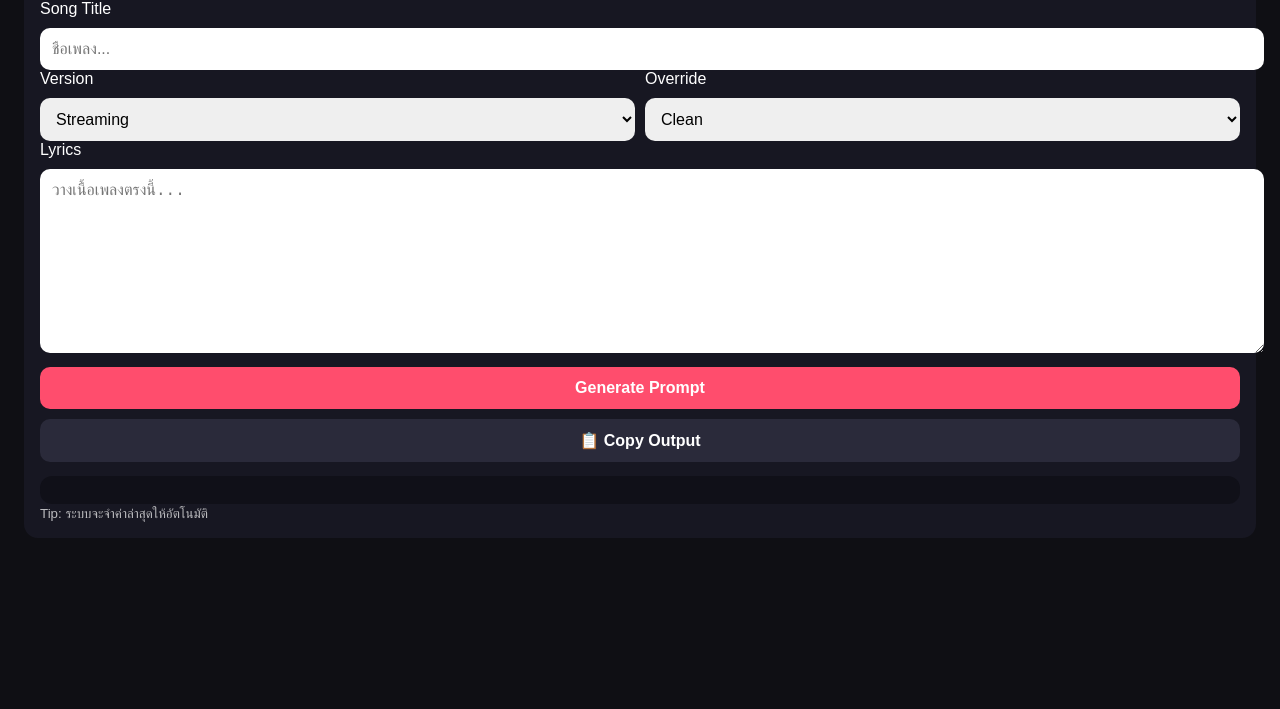
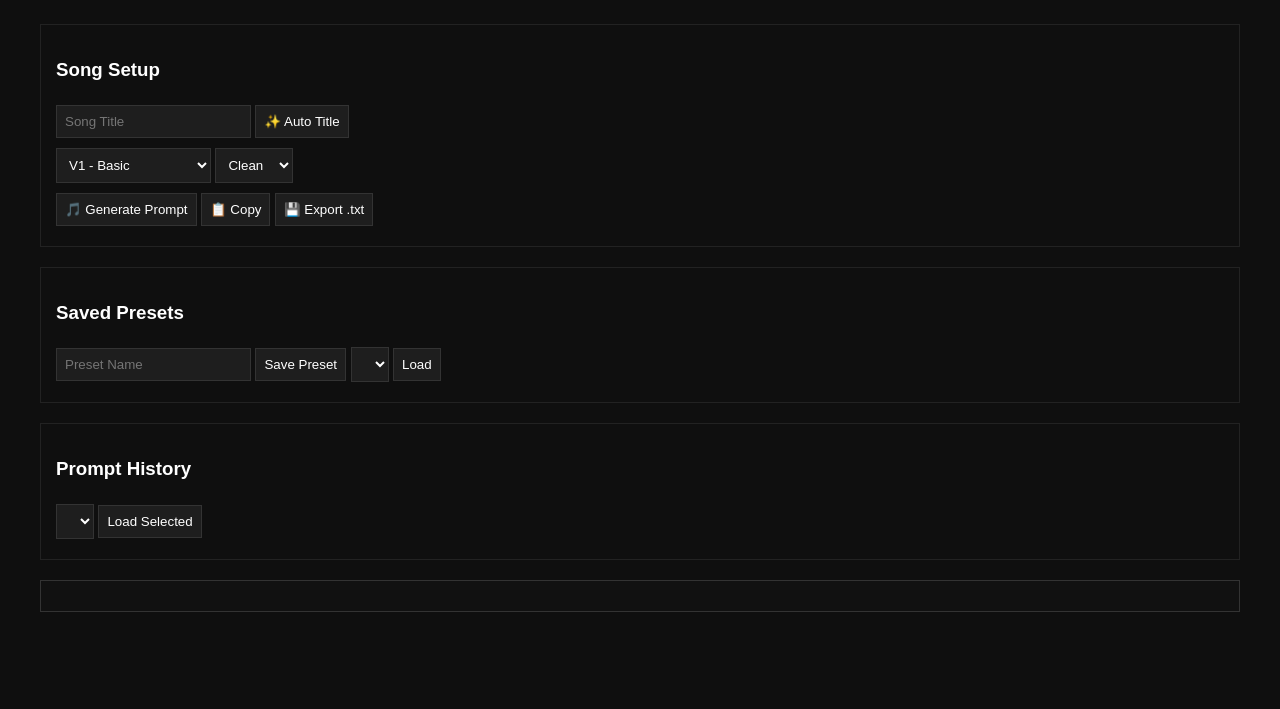
Before and after one commit to bermem/music-control-panel, a plain HTML site: page index.html in a window 1280 px wide. Shown: the part 91-800 px from the top of the page. Drawn offline with Linux system fonts and the light colour scheme.

Commit message:
Update index.html

```diff
--- a/index.html
+++ b/index.html
@@ -1,116 +1,201 @@
 <!DOCTYPE html>
 <html>
 <head>
-<meta name="viewport" content="width=device-width, initial-scale=1.0">
-<title>Music Control Panel v1.1</title>
+<meta charset="UTF-8">
+<title>AI Music Control Panel V1.3</title>
+
 <style>
-body{font-family:Arial;background:#0f0f14;color:#fff;padding:16px}
-.card{background:#171722;padding:16px;border-radius:14px;margin-bottom:14px}
-h3{margin-top:0}
-textarea,select,input,button{
-  width:100%;margin-top:10px;padding:12px;border-radius:10px;border:none;font-size:16px
+body{
+  background:#0f0f0f;
+  color:#ffffff;
+  font-family:Arial, sans-serif;
+  margin:40px;
 }
-textarea{height:160px}
-button{background:#ff4d6d;color:#fff;font-weight:bold}
-.secondary{background:#2a2a3a}
-#output{background:#101018;margin-top:14px;padding:14px;border-radius:12px;white-space:pre-wrap}
-.row{display:flex;gap:10px}
-.row > *{flex:1}
-small{opacity:.7}
+h1{
+  color:#00ffcc;
+}
+select,input,button,textarea{
+  background:#1e1e1e;
+  color:#ffffff;
+  border:1px solid #333;
+  padding:8px;
+  margin:5px 0;
+}
+button{
+  cursor:pointer;
+}
+#output{
+  white-space:pre-wrap;
+  background:#111;
+  padding:15px;
+  border:1px solid #333;
+  margin-top:15px;
+}
+.section{
+  margin-bottom:20px;
+  padding:15px;
+  border:1px solid #222;
+}
 </style>
 </head>
+
 <body>
 
-<div class="card">
-<h3>🎛 Thai Emotional Pop – Control Panel v1.1</h3>
+<h1>🎛 AI Music Control Panel V1.3</h1>
 
-<label>Song Title</label>
-<input id="title" placeholder="ชื่อเพลง...">
+<div class="section">
+<h3>Song Setup</h3>
 
-<div class="row">
-  <div>
-    <label>Version</label>
-    <select id="version">
-      <option value="streaming">Streaming</option>
-      <option value="performance">Performance</option>
-      <option value="hook">Short Hook</option>
-    </select>
-  </div>
-  <div>
-    <label>Override</label>
-    <select id="override">
-      <option value="clean">Clean</option>
-      <option value="strong">Strong</option>
-    </select>
-  </div>
+<input id="songTitle" placeholder="Song Title" />
+<button onclick="generateTitle()">✨ Auto Title</button>
+
+<br>
+
+<select id="version">
+<option value="V1">V1 - Basic</option>
+<option value="V2">V2 - Extended</option>
+<option value="V3">V3 - Ultra Algorithm</option>
+</select>
+
+<select id="overrideLevel">
+<option value="clean">Clean</option>
+<option value="strong">Strong</option>
+</select>
+
+<br>
+<button onclick="generate()">🎵 Generate Prompt</button>
+<button onclick="copyOutput()">📋 Copy</button>
+<button onclick="exportTXT()">💾 Export .txt</button>
 </div>
 
-<label>Lyrics</label>
-<textarea id="lyrics" placeholder="วางเนื้อเพลงตรงนี้..."></textarea>
+<div class="section">
+<h3>Saved Presets</h3>
+<input id="presetName" placeholder="Preset Name"/>
+<button onclick="savePreset()">Save Preset</button>
+<select id="presetList"></select>
+<button onclick="loadPreset()">Load</button>
+</div>
 
-<button onclick="generate()">Generate Prompt</button>
-<button class="secondary" onclick="copyOutput()">📋 Copy Output</button>
+<div class="section">
+<h3>Prompt History</h3>
+<select id="historyList"></select>
+<button onclick="loadHistory()">Load Selected</button>
+</div>
 
 <div id="output"></div>
-<small>Tip: ระบบจะจำค่าล่าสุดให้อัตโนมัติ</small>
-</div>
 
 <script>
-function getStructure(v){
-  if(v==="streaming"){
-    return "Intro 6s | Verse | Pre | Hook | Verse | Pre | Hook | Bridge | Final Hook x2 | 2:40–3:05";
-  }
-  if(v==="performance"){
-    return "Intro 15s build | Verse | Pre | Hook | Verse | Pre big | Hook | Bridge | Final Hook x2 | 3:00–3:40";
-  }
-  return "Start Hook | 30–45s | Loop ending | No intro/outro";
-}
 
-function getOverrideNote(o){
-  if(o==="strong"){
-    return "Hook Density: High | Add vocal lift + harmony in final hook";
-  }
-  return "Hook Density: Medium | Natural dynamic build";
+let history = JSON.parse(localStorage.getItem("promptHistory")) || [];
+let presets = JSON.parse(localStorage.getItem("promptPresets")) || {};
+
+function generateTitle(){
+  const words=["Midnight","Neon","Broken","Echo","Forever","Dream","Electric","Shadow"];
+  const random=words[Math.floor(Math.random()*words.length)];
+  document.getElementById("songTitle").value=random+" Love";
 }
 
 function generate(){
-  const title=document.getElementById("title").value||"Untitled";
-  const v=document.getElementById("version").value;
-  const o=document.getElementById("override").value;
-  const lyrics=document.getElementById("lyrics").value;
+  const title=document.getElementById("songTitle").value || "Untitled";
+  const version=document.getElementById("version").value;
+  const override=document.getElementById("overrideLevel").value;
 
-  const output=
+  let structure="";
+  if(version==="V1"){
+    structure="Standard Verse / Chorus / Verse / Chorus";
+  }
+  if(version==="V2"){
+    structure="Extended Structure with Pre-Chorus + Bridge";
+  }
+  if(version==="V3"){
+    structure="Ultra Algorithm-Proof 6-7 min, Hook Repetition x3";
+  }
+
+  let overrideText="";
+  if(override==="strong"){
+    overrideText="\nOverride: Strong hook repetition, layered chorus, extended outro.";
+  }
+
+  const finalPrompt=
 `Title: ${title}
-Style: Thai Emotional Pop
-Tempo: 88 BPM
-Structure: ${getStructure(v)}
-${getOverrideNote(o)}
+Version: ${version}
+Structure: ${structure}
+${overrideText}
 
-Lyrics:
-${lyrics}`;
+Genre: Modern Pop
+Tempo: 90-110 BPM
+Emotional Hook: Memorable, repeatable line`;
 
-  document.getElementById("output").innerText=output;
+  document.getElementById("output").innerText=finalPrompt;
 
-  localStorage.setItem("mcp_v11", JSON.stringify({title,v,o,lyrics}));
+  history.push(finalPrompt);
+  localStorage.setItem("promptHistory",JSON.stringify(history));
+  updateHistory();
 }
 
 function copyOutput(){
   const text=document.getElementById("output").innerText;
-  if(!text){alert("ยังไม่มี Output");return;}
   navigator.clipboard.writeText(text);
-  alert("คัดลอกแล้ว ✅");
+  alert("Copied!");
 }
 
-window.onload=function(){
-  const saved=localStorage.getItem("mcp_v11");
-  if(saved){
-    const d=JSON.parse(saved);
-    document.getElementById("title").value=d.title||"";
-    document.getElementById("version").value=d.v||"streaming";
-    document.getElementById("override").value=d.o||"clean";
-    document.getElementById("lyrics").value=d.lyrics||"";
+function exportTXT(){
+  const text=document.getElementById("output").innerText;
+  const blob=new Blob([text],{type:"text/plain"});
+  const link=document.createElement("a");
+  link.href=URL.createObjectURL(blob);
+  link.download="prompt.txt";
+  link.click();
+}
+
+function savePreset(){
+  const name=document.getElementById("presetName").value;
+  const version=document.getElementById("version").value;
+  const override=document.getElementById("overrideLevel").value;
+
+  presets[name]={version,override};
+  localStorage.setItem("promptPresets",JSON.stringify(presets));
+  updatePresetList();
+}
+
+function loadPreset(){
+  const selected=document.getElementById("presetList").value;
+  if(presets[selected]){
+    document.getElementById("version").value=presets[selected].version;
+    document.getElementById("overrideLevel").value=presets[selected].override;
   }
 }
+
+function updatePresetList(){
+  const list=document.getElementById("presetList");
+  list.innerHTML="";
+  for(let key in presets){
+    let option=document.createElement("option");
+    option.value=key;
+    option.text=key;
+    list.appendChild(option);
+  }
+}
+
+function updateHistory(){
+  const list=document.getElementById("historyList");
+  list.innerHTML="";
+  history.forEach((item,index)=>{
+    let option=document.createElement("option");
+    option.value=index;
+    option.text="Prompt "+(index+1);
+    list.appendChild(option);
+  });
+}
+
+function loadHistory(){
+  const index=document.getElementById("historyList").value;
+  document.getElementById("output").innerText=history[index];
+}
+
+updatePresetList();
+updateHistory();
+
 </script>
 
 </body>
```
